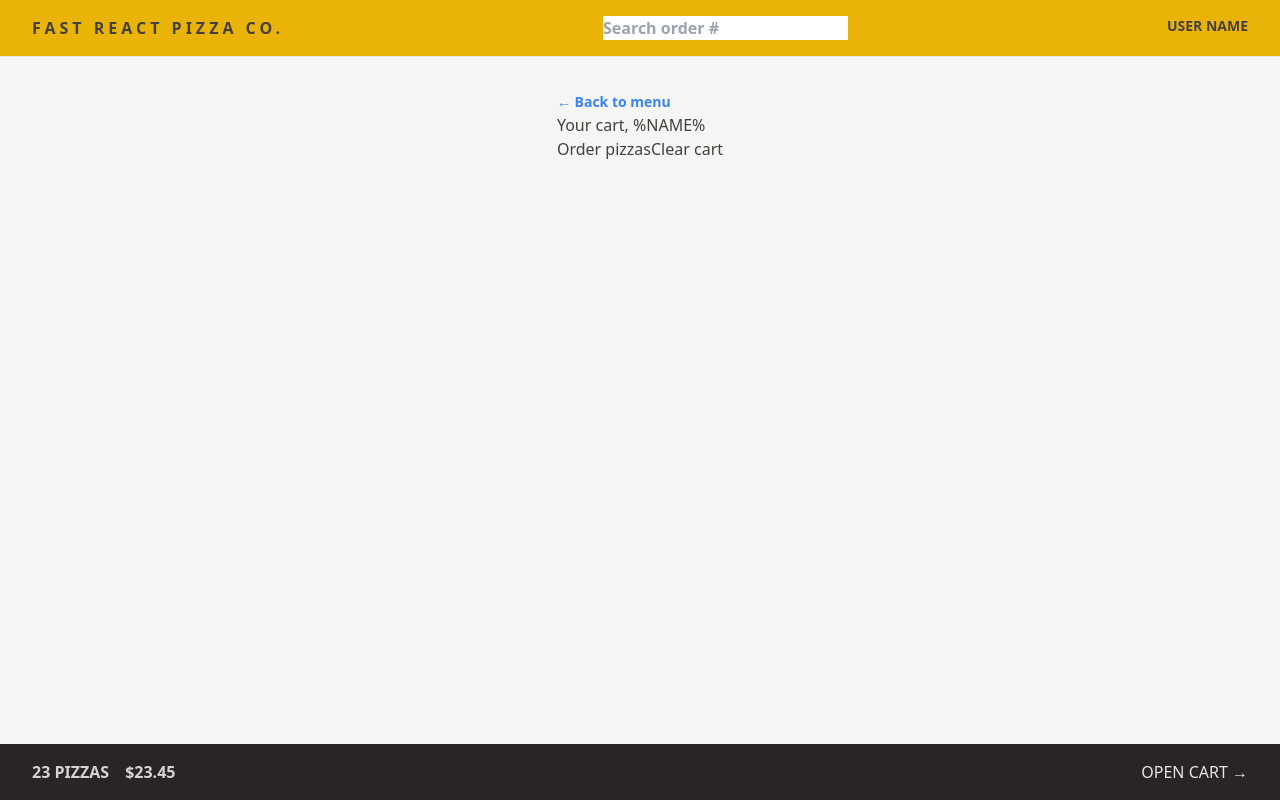
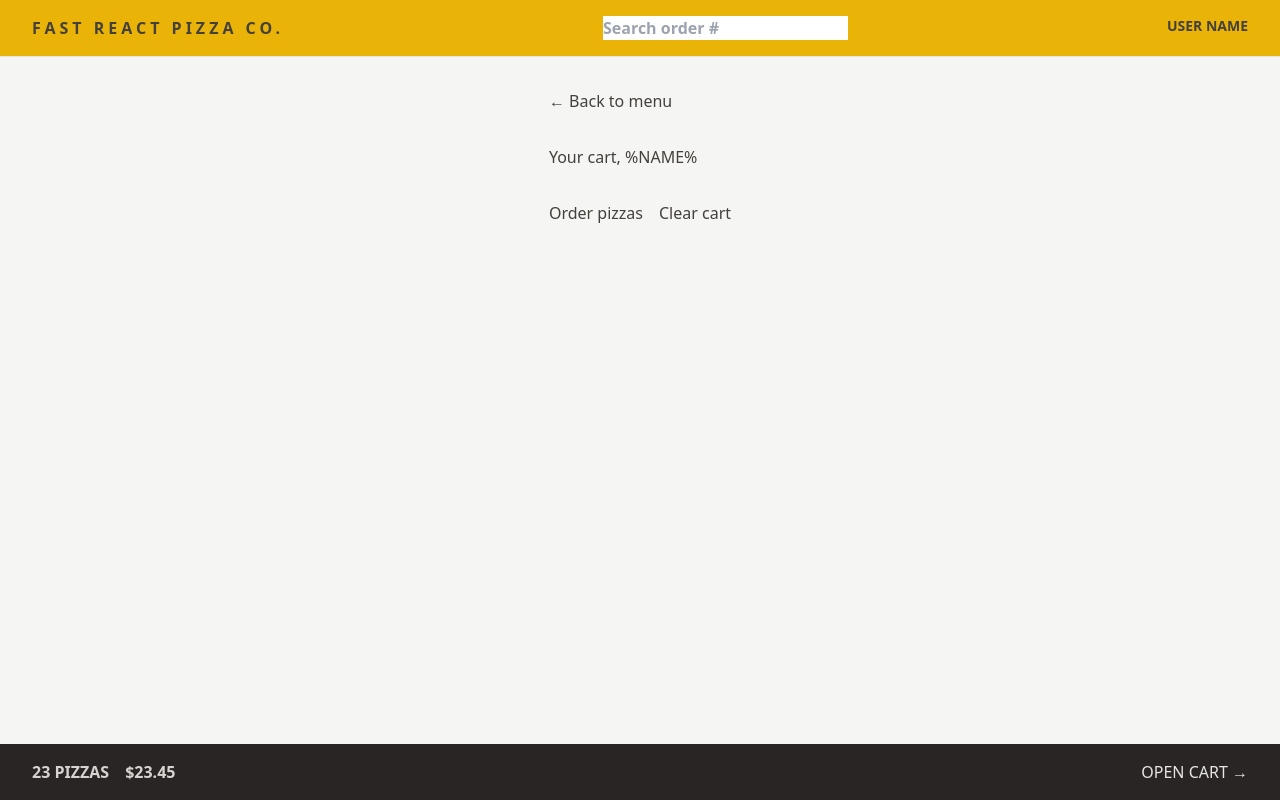
Before and after one commit to XavierEnriquez/fast-react-pizza, a React (Vite) app: page /cart in a window 1280 px wide. Built offline with nearby package versions, Linux system fonts and the light colour scheme.

Commit message:
Update Cart.jsx

```diff
--- a/src/features/cart/Cart.jsx
+++ b/src/features/cart/Cart.jsx
@@ -1,4 +1,4 @@
-import { Link } from "react-router-dom";
+import Button from "../../ui/Button";
 
 const fakeCart = [
   {
@@ -28,19 +28,20 @@ function Cart() {
   const cart = fakeCart;
 
   return (
-    <div>
-      <Link
-        to="/menu"
-        className="text-sm font-semibold text-blue-500 hover:text-blue-600"
-      >
-        &larr; Back to menu
-      </Link>
+    <div className="mx-auto flex max-w-2xl flex-col justify-center gap-8">
+      <div>
+        <Button type="link" to="/menu" className="link">
+          &larr; Back to menu
+        </Button>
+      </div>
 
       <h2>Your cart, %NAME%</h2>
 
-      <div>
-        <Link to="/order/new">Order pizzas</Link>
-        <button>Clear cart</button>
+      <div className="flex flex-row items-center gap-4">
+        <Button type="link" to="/order/new" className="primary">
+          Order pizzas
+        </Button>
+        <Button className="link">Clear cart</Button>
       </div>
     </div>
   );
```
